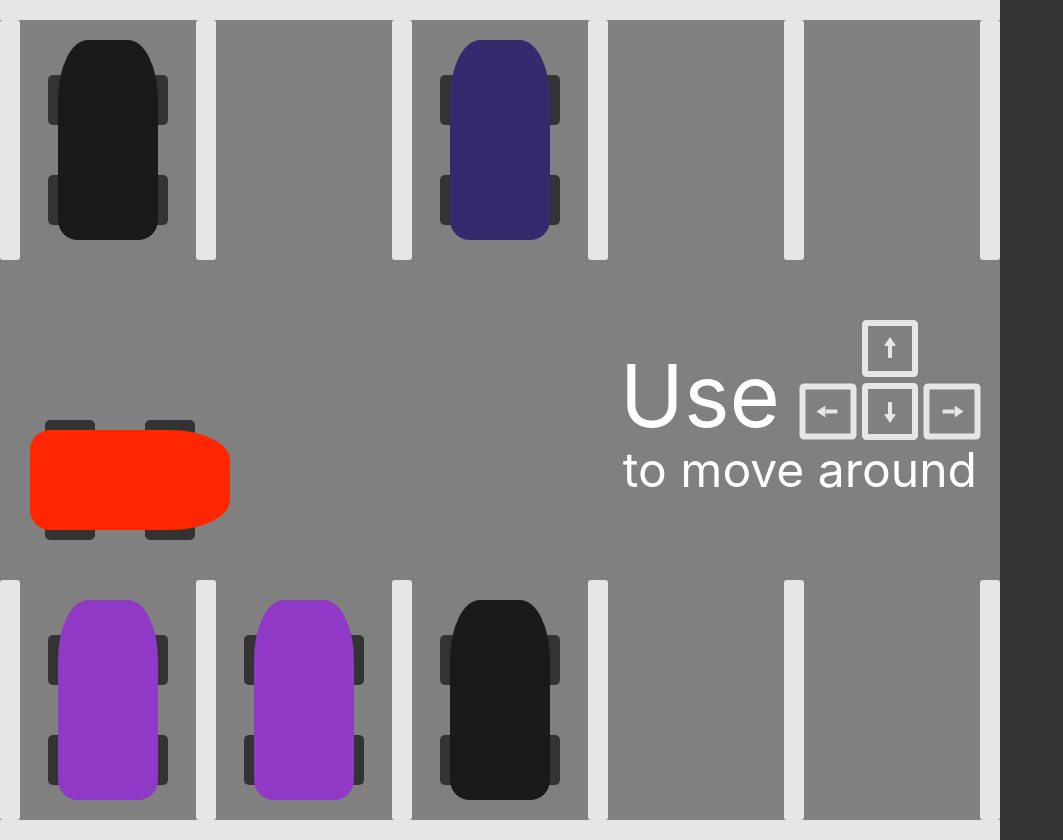
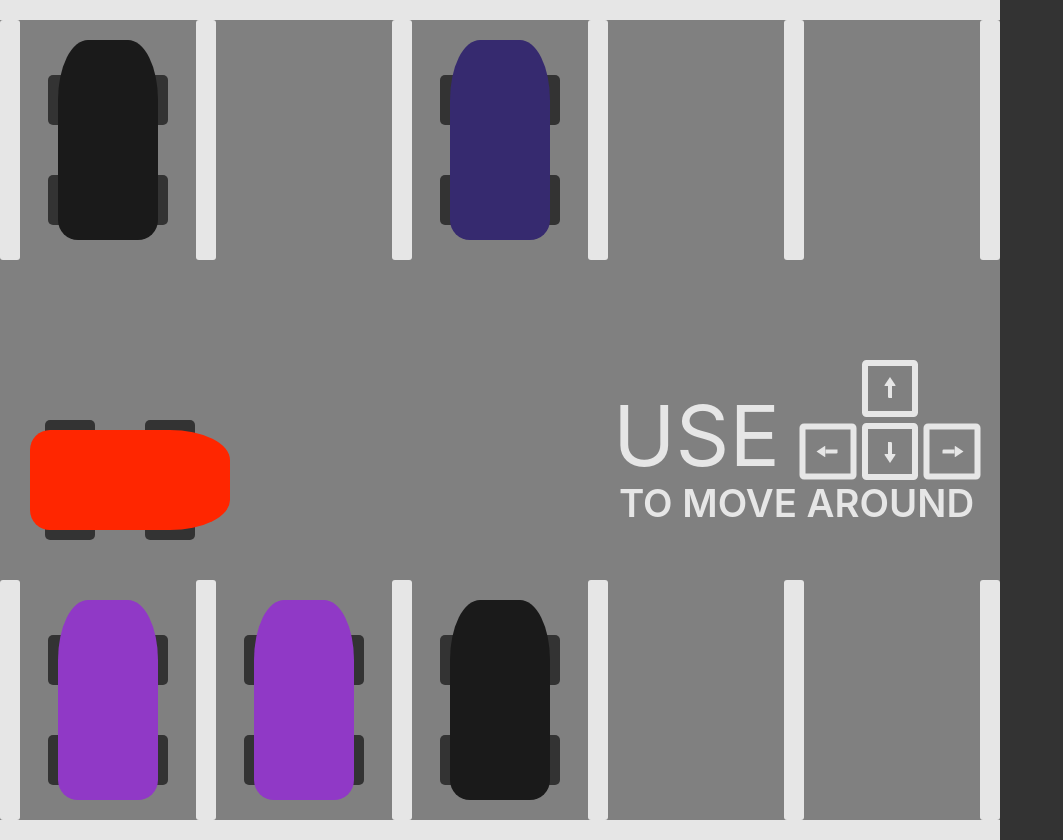
Before and after one commit to christianambukita/parking-simulator, a React (Create React App) app: page / in a window 1280 px wide. Shown: the whole page, without its empty margins (0-1063 px from the left). Built offline with nearby package versions, Linux system fonts and the light colour scheme.

Commit message:
Edit instruction

```diff
--- a/src/components/Instruction.js
+++ b/src/components/Instruction.js
@@ -5,7 +5,7 @@ export default function Instrucion() {
 	return (
 		<div className='instruction-container flex-container'>
 			<div className='flex-container i-top'>
-				<span className='instruction-use'>Use</span>
+				<p className='i-text-big'>USE</p>
 
 				<div className='keys'>
 					<div className='key k-top flex-container'>
@@ -34,7 +34,7 @@ export default function Instrucion() {
 					</div>
 				</div>
 			</div>
-			to move around
+			<p className='i-text'>TO MOVE AROUND</p>
 		</div>
 	);
 }
--- a/src/css/Instruction.css
+++ b/src/css/Instruction.css
@@ -1,8 +1,8 @@
 .instruction-container {
 	position: absolute;
 	right: 20px;
-	top: 40%;
-	color: white;
+	top: 45%;
+	color: var(--road-line);
 	font-size: 3em;
 	flex-direction: column;
 }
@@ -65,9 +65,17 @@
 	border-bottom-left-radius: 0.2em;
 }
 
-.instruction-use {
-	font-size: 1.8em;
+.i-text-big {
+	margin: 0;
+	padding: 0;
+	font-size: 1.75em;
 	margin-right: 20px;
+}
+.i-text {
+	margin: 0;
+	padding: 0;
+	font-weight: 600;
+	font-size: 0.8em;
 }
 .i-top {
 	margin-bottom: -30px;
```
